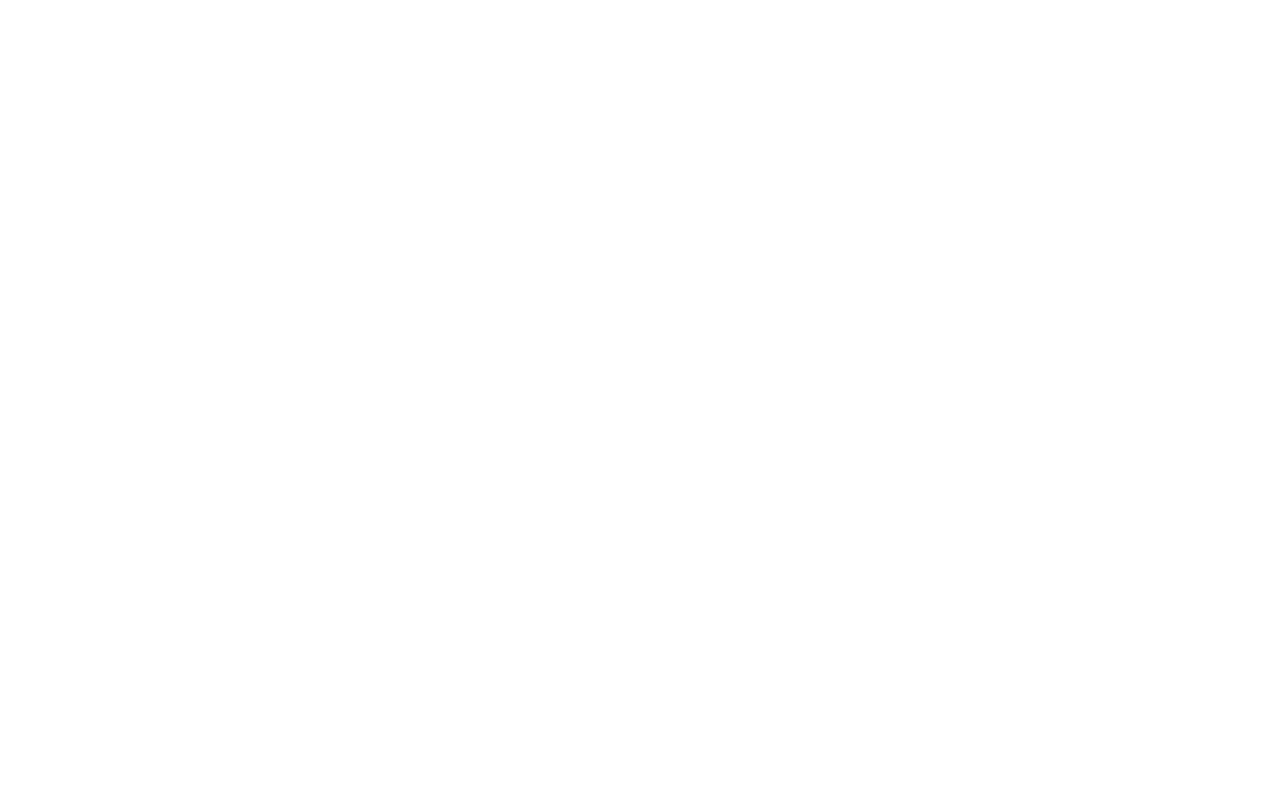
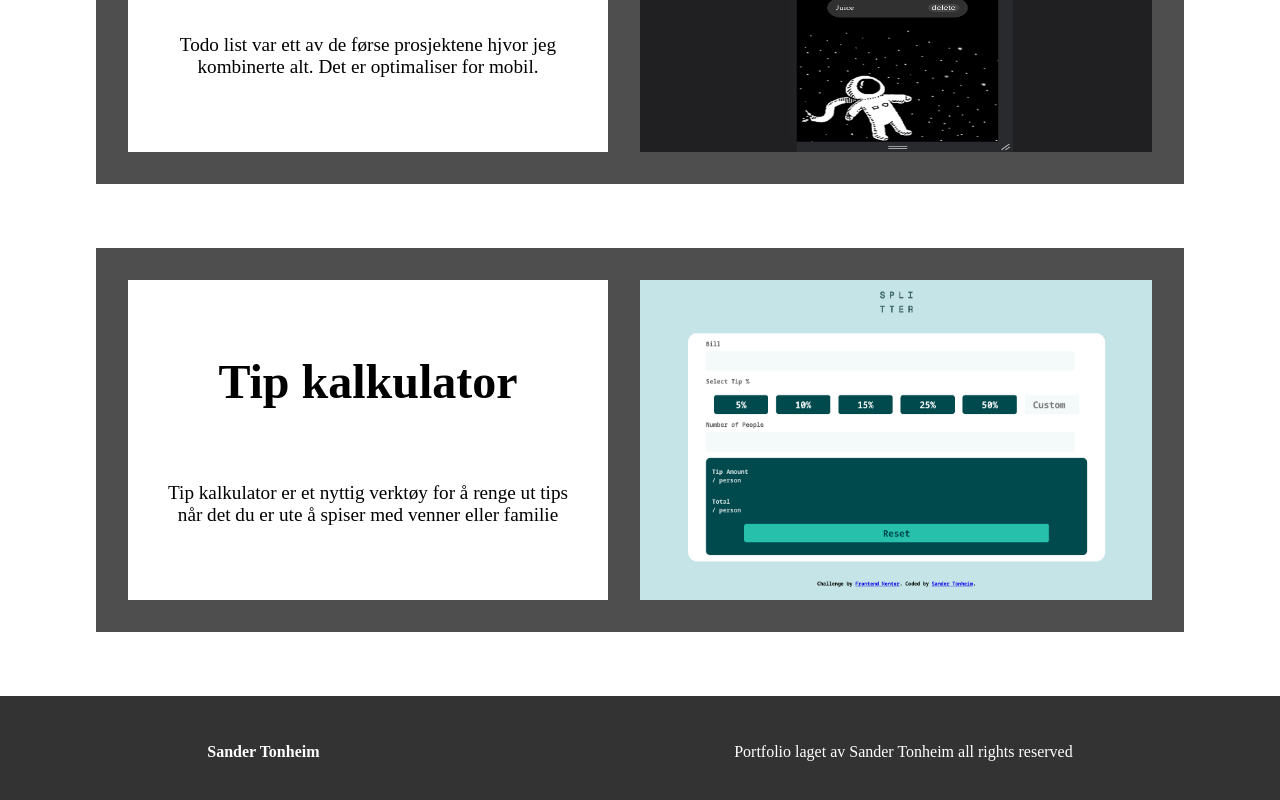
Before and after one commit to SanderTonheim/portfolio, a React (Create React App) app: page / in a window 1280 px wide. Shown: the part 2280-3080 px from the top of the page. Before the commit the page ends 2232 px from the top, so only its background shows below. Built offline with nearby package versions, Linux system fonts and the light colour scheme.

Commit message:
Card image size fix

```diff
--- a/src/App.js
+++ b/src/App.js
@@ -1,4 +1,4 @@
-import { GlobalStyles } from './components/GlobalStyles'
+import { GlobalStyles, StyledFooter } from './components/GlobalStyles'
 import { BrowserRouter as Router, Routes, Route, Link } from 'react-router-dom'
 import { LandingPage } from './pages/LandingPage'
 import AboutPage from './pages/AboutPage'
@@ -28,6 +28,7 @@ function App() {
 					<Route exact path='/contact' element={<ContactPage />}></Route>
 				</Routes>
 			</div>
+			<StyledFooter />
 		</Router>
 	)
 }
--- /dev/null
+++ b/src/components/Footer.js
@@ -0,0 +1,8 @@
+export const Footer = ({ className }) => {
+  return (
+    <div className={className}>
+      <h4>Sander Tonheim</h4>
+      <p>Portfolio laget av Sander Tonheim all rights reserved</p>
+    </div>
+  )
+}
--- a/src/components/GlobalStyles.js
+++ b/src/components/GlobalStyles.js
@@ -1,4 +1,5 @@
 import styled, { createGlobalStyle } from 'styled-components'
+import { Footer } from './Footer'
 
 export const GlobalStyles = createGlobalStyle`
 
@@ -10,10 +11,8 @@ export const GlobalStyles = createGlobalStyle`
 }
 
 body {
-	height: auto 	;
+	height: 100%;
   max-width: 100%;
-	min-width:10rem;
-
 }
 
 .nav {
@@ -26,7 +25,7 @@ body {
 
 	ul {
 		padding: 0px;
-		width: inherit;
+		width: 100%;
 		height: inherit;
 		list-style-type: none;
 		display: flex;
@@ -57,3 +56,19 @@ export const Headline2 = styled.h2`
 	color: black;
 	text-align: center;
 `
+export const StyledFooter = styled(Footer)`
+	background-color: #333;
+	color: #fff;
+	max-width: 100%;
+	height: 7rem;
+	display: flex;
+	justify-content: center;
+	justify-content: space-around;
+
+
+	h4,
+	p {
+		align-self: center;
+		flex-basis: content;
+	}
+`
--- a/src/pages/landingpage/Styles.js
+++ b/src/pages/landingpage/Styles.js
@@ -2,14 +2,14 @@ import styled from 'styled-components'
 import { heroImg, card } from './Components'
 
 export const StyledContainer = styled.div`
-	width: 100vw;
+	width: 100%;
 	height: 100%;
 	margin: 0px;
 `
 
 export const StyledHeroImg = styled(heroImg)`
 	width: 100%;
-	height: 93vh;
+	height: 93rem;
 	display: flex;
 	flex-direction: row-reverse;
 	justify-content: space-between;
```
